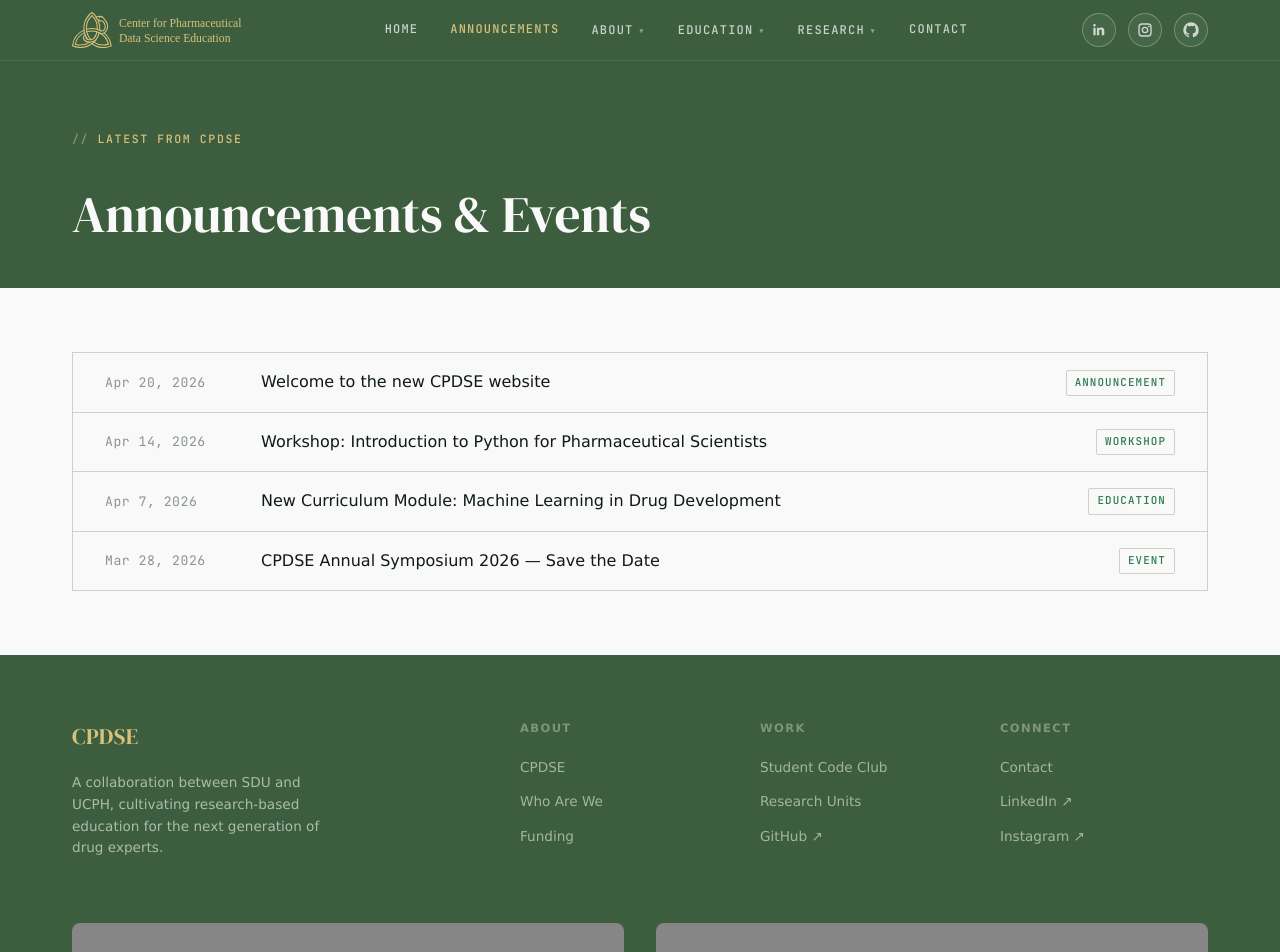
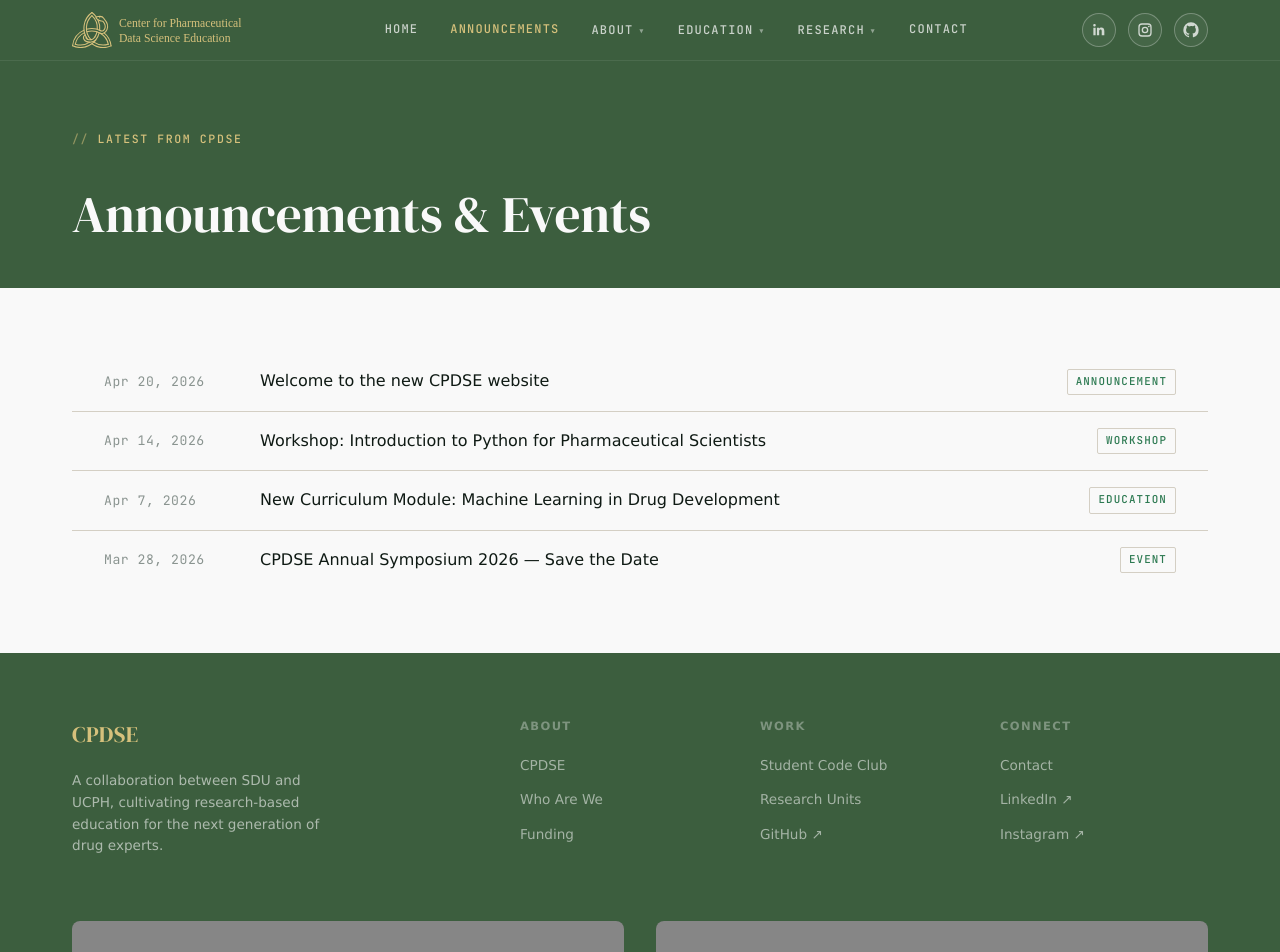
Before and after one commit to CPDSE/PagesCMS, a Jekyll site: the page built from announcements.html, in a window 1280 px wide and 1302 px high. Shown: the top 952 px of the window. Built offline with Jekyll 4.4.1, drawn with Linux system fonts in a browser that asks for light colours; grey boxes are pictures that could not be loaded.

Commit message:
Update main.css

```diff
--- a/assets/css/main.css
+++ b/assets/css/main.css
@@ -1659,7 +1659,6 @@ a { color: inherit; }
   display: flex;
   flex-direction: column;
   gap: 0;
-  border: 1px solid var(--border);
 }
 .announcement-row {
   display: grid;
```
